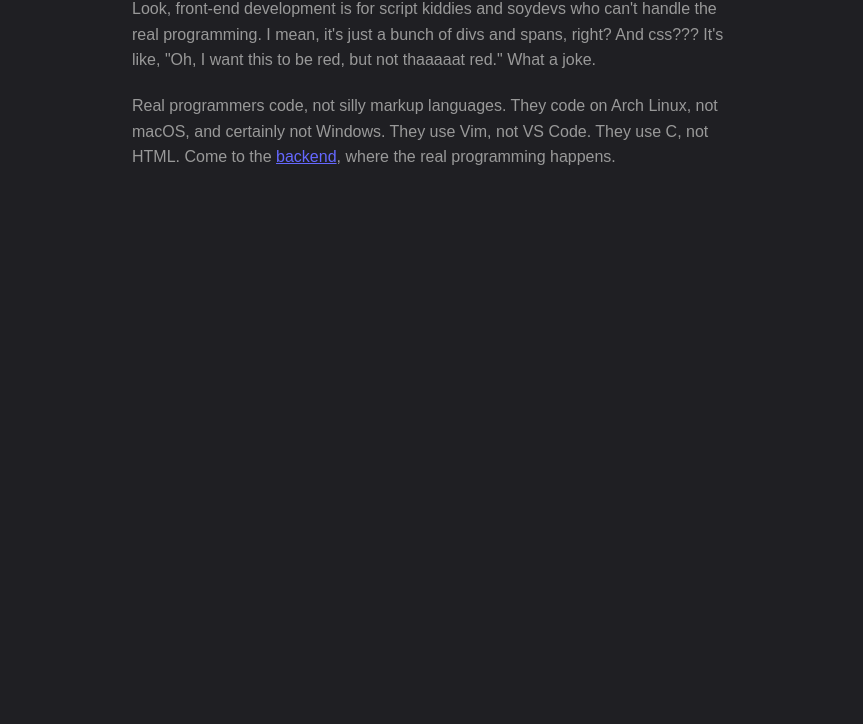
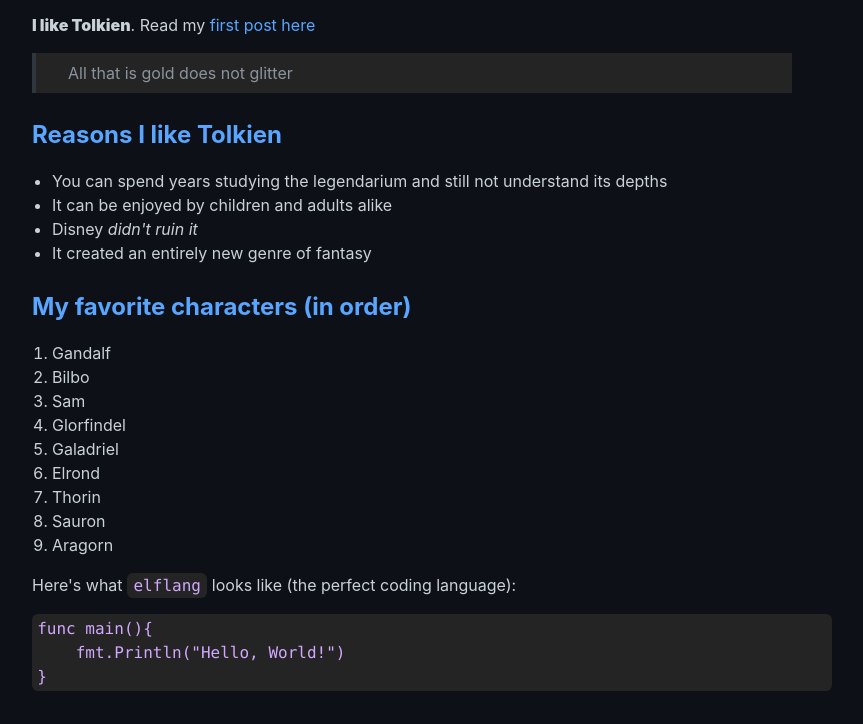
Before and after one commit to FvonY/static_site, a plain HTML site: page public/index.html in a window 1280 px wide. Shown: the part 95-819 px from the top of the page, without its empty margins (208-1071 px from the left). Drawn offline with Linux system fonts and the light colour scheme.

Commit message:
Sample pages

```diff
--- a/public/index.html
+++ b/public/index.html
@@ -1,21 +1,20 @@
+<!DOCTYPE html>
 <html>
-    <head>
-        <title>Why Frontend Development Sucks</title>
-        <link rel="stylesheet" href="styles.css">
-    </head>
+
+<head>
+    <meta charset="utf-8">
+    <meta name="viewport" content="width=device-width, initial-scale=1">
+    <title> Tolkien Fan Club </title>
+    <link href="/index.css" rel="stylesheet">
+</head>
 
 <body>
-    <h1>Front-end Development is the Worst</h1>
-    <p>
-        Look, front-end development is for script kiddies and soydevs who can't handle the real programming. I mean,
-        it's just a bunch of divs and spans, right? And css??? It's like, "Oh, I want this to be red, but not thaaaaat
-        red." What a joke.
-    </p>
-    <p>
-        Real programmers code, not silly markup languages. They code on Arch Linux, not macOS, and certainly not
-        Windows. They use Vim, not VS Code. They use C, not HTML. Come to the
-        <a href="https://www.boot.dev">backend</a>, where the real programming
-        happens.
-    </p>
+    <article>
+        <div><h1>Tolkien Fan Club</h1><p><b>I like Tolkien</b>. Read my <a href="/majesty">first post here</a></p><blockquote>All that is gold does not glitter</blockquote><h2>Reasons I like Tolkien</h2><ul><li>You can spend years studying the legendarium and still not understand its depths</li><li>It can be enjoyed by children and adults alike</li><li>Disney <i>didn't ruin it</i></li><li>It created an entirely new genre of fantasy</li></ul><h2>My favorite characters (in order)</h2><ol><li>Gandalf</li><li>Bilbo</li><li>Sam</li><li>Glorfindel</li><li>Galadriel</li><li>Elrond</li><li>Thorin</li><li>Sauron</li><li>Aragorn</li></ol><p>Here's what <code>elflang</code> looks like (the perfect coding language):</p><pre><code>func main(){
+    fmt.Println("Hello, World!")
+}
+</code></pre></div>
+    </article>
 </body>
+
 </html>
--- a/public/styles.css
+++ /dev/null
@@ -1,23 +0,0 @@
-body {
-    font-family: Arial, sans-serif;
-    line-height: 1.6;
-    margin: 0;
-    padding: 0;
-    background-color: #1f1f23;
-}
-body {
-    max-width: 600px;
-    margin: 0 auto;
-    padding: 20px;
-}
-h1 {
-    color: #ffffff;
-    margin-bottom: 20px;
-}
-p {
-    color: #999999;
-    margin-bottom: 20px;
-}
-a {
-    color: #6568ff;
-}
--- /dev/null
+++ b/static/index.css
@@ -0,0 +1,93 @@
+body {
+    background-color: #0d1117;
+    color: #c9d1d9;
+    font-family: -apple-system, BlinkMacSystemFont, "Segoe UI", Helvetica, Arial, sans-serif, "Apple Color Emoji", "Segoe UI Emoji";
+    line-height: 1.5;
+    margin: 0;
+    padding: 20px;
+    max-width: 800px;
+    margin-left: auto;
+    margin-right: auto;
+}
+
+b {
+    font-weight: 900;
+}
+
+h1,
+h2,
+h3,
+h4,
+h5,
+h6 {
+    color: #58a6ff;
+    margin-top: 24px;
+    margin-bottom: 16px;
+}
+
+h1 {
+    font-size: 2em;
+}
+
+h2 {
+    font-size: 1.5em;
+}
+
+h3 {
+    font-size: 1.17em;
+}
+
+h4,
+h5,
+h6 {
+    font-size: 1em;
+}
+
+a {
+    color: #58a6ff;
+    text-decoration: none;
+}
+
+a:hover {
+    text-decoration: underline;
+}
+
+ul,
+ol {
+    padding-left: 20px;
+}
+
+code {
+    background-color: #242424;
+    border-radius: 6px;
+    color: #d2a8ff;
+    padding: 0.2em 0.4em;
+    font-family: SFMono-Regular, Consolas, "Liberation Mono", Menlo, monospace;
+}
+
+pre code {
+    padding: 0;
+}
+
+pre {
+    background-color: #242424;
+    border-radius: 6px;
+    padding: 0.2em 0.4em;
+}
+
+blockquote {
+    background-color: #242424;
+    border-left: 4px solid #30363d;
+    padding-left: 2em;
+    margin-left: 0;
+    padding-top: 0.5em;
+    padding-bottom: 0.5em;
+    padding-right: 0.5em;
+    color: #8b949e;
+}
+
+img {
+    max-width: 100%;
+    height: auto;
+    border-radius: 6px;
+}
```
Also changed, not shown: template.html (added, +17 -0 lines), 7 other files.
